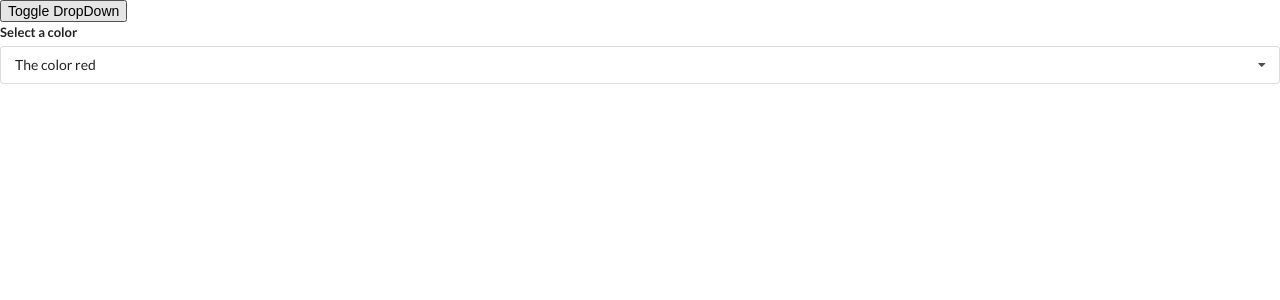
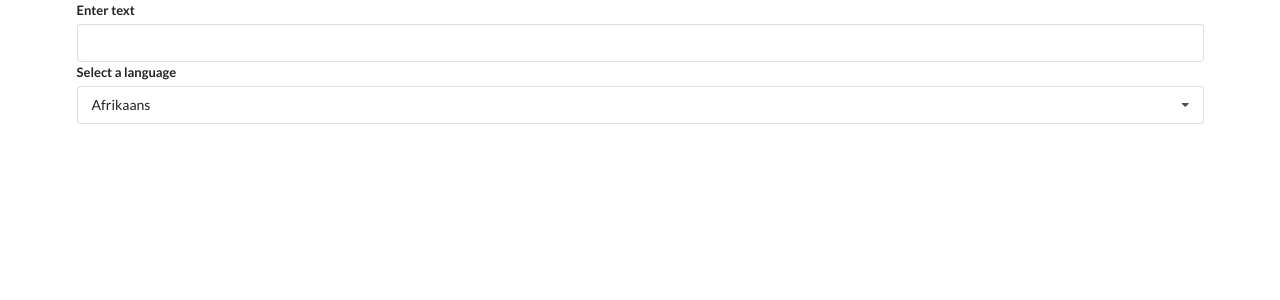
Before and after one commit to iandreff/react-widgets, a React (Create React App) app: page / in a window 1280 px wide. Shown: the top 300 px of the page. Built offline with nearby package versions, Linux system fonts and the light colour scheme.

Commit message:
created translate component

```diff
--- a/src/App.js
+++ b/src/App.js
@@ -2,6 +2,7 @@
  /*import Accordion from './Component/Accordion'; */
 // import Search from './Component/Search';
 import Dropdown from "./Component/DropDown";
+import Translate from "./Component/Translate";
 
 /* const items = [
   {
@@ -34,23 +35,10 @@
 ];
 
 export default function App() {
-  const [selected, setSelected] = useState(options[0]);
-  const [showDropdown, setShowDropdown] = useState(true);
 
   return (
-    <div className="App">
-      <button onClick={()=>setShowDropdown(!showDropdown)}>
-        Toggle DropDown
-      </button>
-      {
-        showDropdown
-          ?  <Dropdown
-          selected={selected}
-          onSelectedChange={setSelected}
-          options={options}/>
-          : null
-      }
-
+    <div className="ui container">
+      <Translate />
     </div>
   );
 }
--- a/src/Component/DropDown.jsx
+++ b/src/Component/DropDown.jsx
@@ -1,6 +1,6 @@
 import React, {useState, useEffect, useRef} from 'react';
 
-const DropDown = ({options, selected, onSelectedChange}) => {
+const DropDown = ({label, options, selected, onSelectedChange}) => {
     const [open, setOpen] = useState(false);
     const ref = useRef();
 
@@ -41,7 +41,7 @@
     return (
         <div ref={ref} className='ui form'>
             <div className='field'>
-                <label className="label">Select a color</label>
+                <label className="label">{label}</label>
                 <div
                     onClick={()=>{
                         setOpen(!open)}}
--- /dev/null
+++ b/src/Component/Translate.jsx
@@ -0,0 +1,42 @@
+import React, {useState} from 'react';
+import DropDown from './DropDown';
+
+const ApiKey ="AIzaSyCHUCmpR7cT_yDFHC98CZJy2LTms-IwDlM";
+const options = [
+    {
+        label:'Afrikaans',
+        value:'af'
+    },
+    {
+      label:'Arabic',
+      value:'ar'
+    },
+    {
+      label:'Hindi',
+      value:'hi'
+    }
+  ];
+
+const Translate = () => {
+    const [language, setLanguage] = useState(options[0]);
+    const [text, setText] = useState("");
+    return (
+        <div>
+            <div className="ui form">
+                <div className="field">
+                    <label htmlFor="">Enter text</label>
+                    <input value={text} onChange={(e)=> setText(e.target.value)}/>
+                </div>
+            </div>
+
+            <DropDown
+                label="Select a language"
+                selected={language}
+                onSelectedChange={setLanguage}
+                options={options}
+            />
+        </div>
+    );
+}
+
+export default Translate;
```
